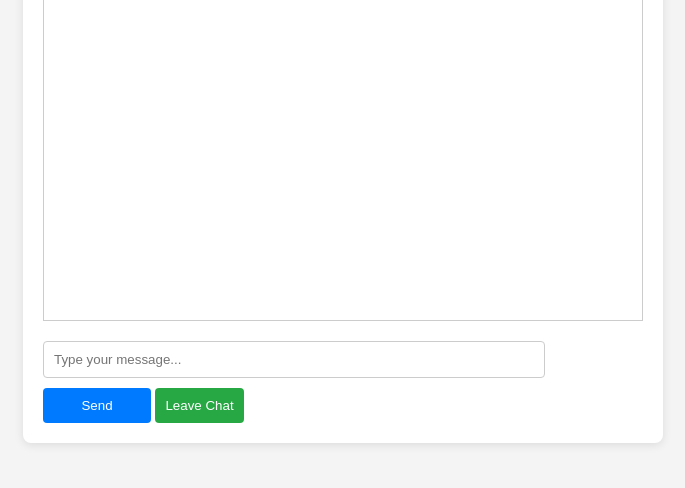
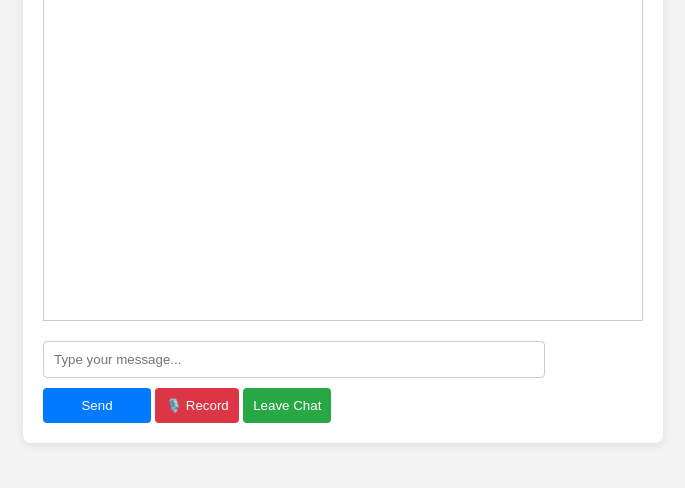
Before and after one commit to Madmax2810/ChatterWave, a Flask app: template templates/chat.html in a window 1280 px wide. Shown: the part 139-627 px from the top of the page, without its empty margins (297-982 px from the left). Run offline with Flask 3, Linux system fonts and the light colour scheme; the template is opened without the code that fills it, so the values that code supplies are empty; some libraries are stand-ins or nearby versions.

Commit message:
Added Basic chat app

```diff
--- a/static/css/styles.css
+++ b/static/css/styles.css
@@ -86,3 +86,16 @@ button:hover {
     border-radius: 4px;
     border: 1px solid #ccc;
 }
+
+#record-btn {
+    background-color: #dc3545;
+    color: white;
+    border: none;
+    padding: 10px;
+    border-radius: 4px;
+    cursor: pointer;
+}
+
+#record-btn:hover {
+    background-color: #c82333;
+}
--- a/templates/chat.html
+++ b/templates/chat.html
@@ -13,13 +13,17 @@
         <div id="chat-box"></div>
         <input type="text" id="message-input" placeholder="Type your message...">
         <button id="send-btn">Send</button>
-        <button id="leave-btn" class="leave-button">Leave Chat</button> <!-- Leave Chat Button -->
+        <button id="record-btn">🎙️ Record</button>
+        <button id="leave-btn">Leave Chat</button>
     </div>
 
     <script>
         var socket = io();
         var username = "{{ username }}";
         var session_key = "{{ session_key }}";
+        var mediaRecorder;
+        var audioChunks = [];
+        var isRecording = false;
 
         // Join room
         socket.emit('join', {username: username, session_key: session_key});
@@ -27,8 +31,10 @@
         // Send message
         document.getElementById('send-btn').onclick = function() {
             var msg = document.getElementById('message-input').value;
-            socket.emit('message', {msg: msg, session_key: session_key});
-            document.getElementById('message-input').value = '';
+            if (msg.trim() !== "") {
+                socket.emit('message', {msg: msg, session_key: session_key});
+                document.getElementById('message-input').value = '';
+            }
         };
 
         // Receive message
@@ -39,10 +45,76 @@
             chatBox.appendChild(p);
         });
 
+        // Start/Stop recording audio
+        document.getElementById('record-btn').onclick = async function() {
+            if (!isRecording) {
+                startRecording();
+            } else {
+                stopRecording();
+            }
+        };
+
+        // Function to start recording audio
+        async function startRecording() {
+            isRecording = true;
+            document.getElementById('record-btn').innerText = '🛑 Stop';
+
+            // Access microphone
+            const stream = await navigator.mediaDevices.getUserMedia({ audio: true });
+            mediaRecorder = new MediaRecorder(stream);
+
+            // Capture audio data
+            mediaRecorder.ondataavailable = function(event) {
+                audioChunks.push(event.data);
+            };
+
+            // Start recording
+            mediaRecorder.start();
+        }
+
+        // Function to stop recording and send audio to the server
+        function stopRecording() {
+            isRecording = false;
+            document.getElementById('record-btn').innerText = '🎙️ Record';
+
+            // Stop the recording
+            mediaRecorder.stop();
+
+            // When the recording stops, send the audio to the backend for transcription
+            mediaRecorder.onstop = function() {
+                const audioBlob = new Blob(audioChunks, { type: 'audio/wav' });
+                const formData = new FormData();
+                formData.append('audio', audioBlob, 'audio.wav');
+
+                // Send the audio to the backend
+                fetch('/transcribe', {
+                    method: 'POST',
+                    body: formData
+                })
+                .then(response => response.json())
+                .then(data => {
+                    if (data.transcription) {
+                        // Set the transcribed text in the message input
+                        document.getElementById('message-input').value = data.transcription;
+                    } else {
+                        console.error('Transcription failed:', data.error);
+                    }
+
+                    // Clear the audio chunks after sending
+                    audioChunks = [];
+                })
+                .catch(error => {
+                    console.error('Error:', error);
+                });
+            };
+        }
+
         // Leave chat
         document.getElementById('leave-btn').onclick = function() {
             socket.emit('leave', {username: username, session_key: session_key});
-            window.location.href = '/';  // Redirect to login page
+            fetch('/logout', { method: 'GET' }).then(() => {
+                window.location.href = '/';  // Redirect to login page
+            });
         };
     </script>
 </body>
```
Also changed, not shown: 1 other file.
